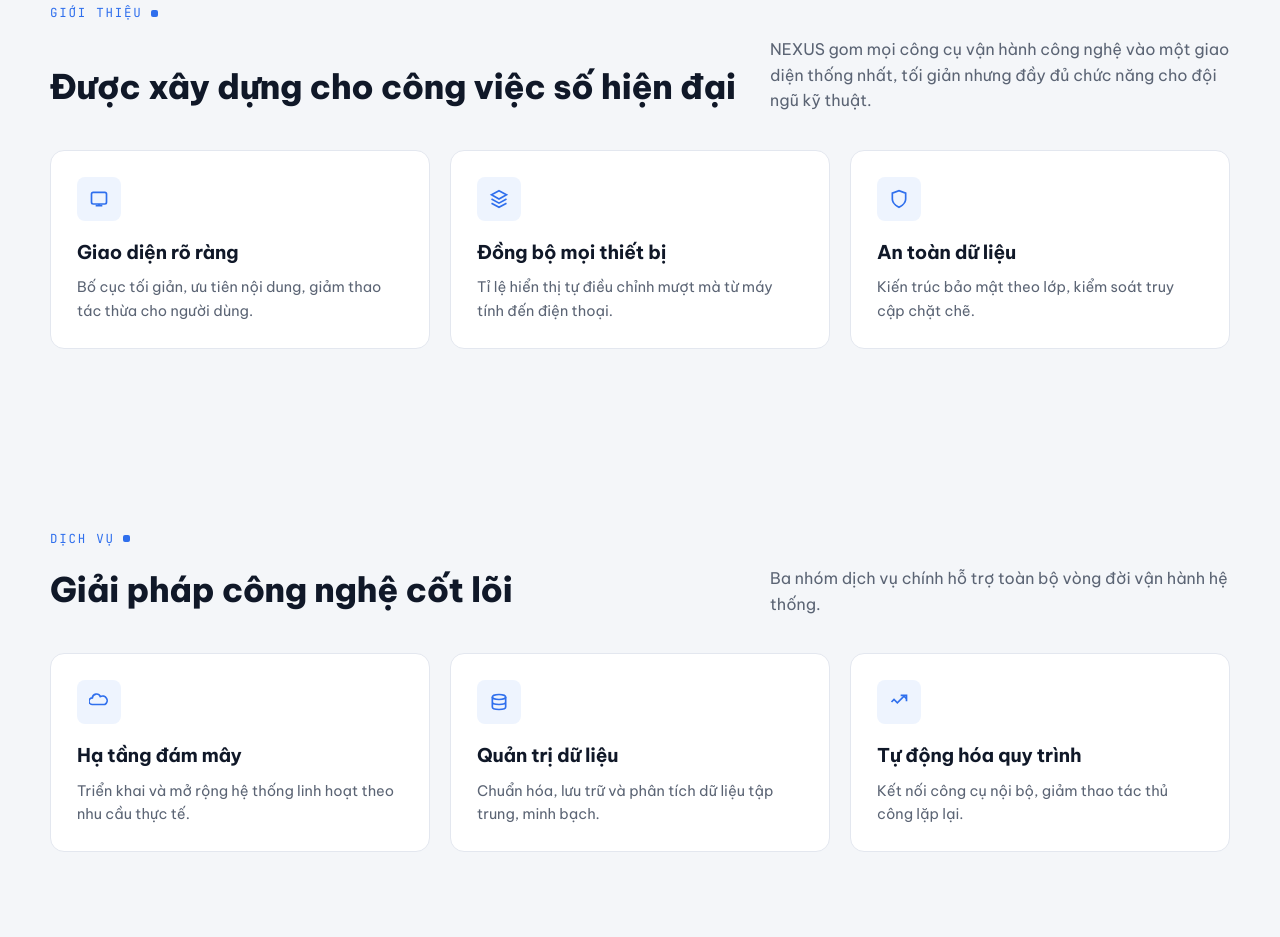
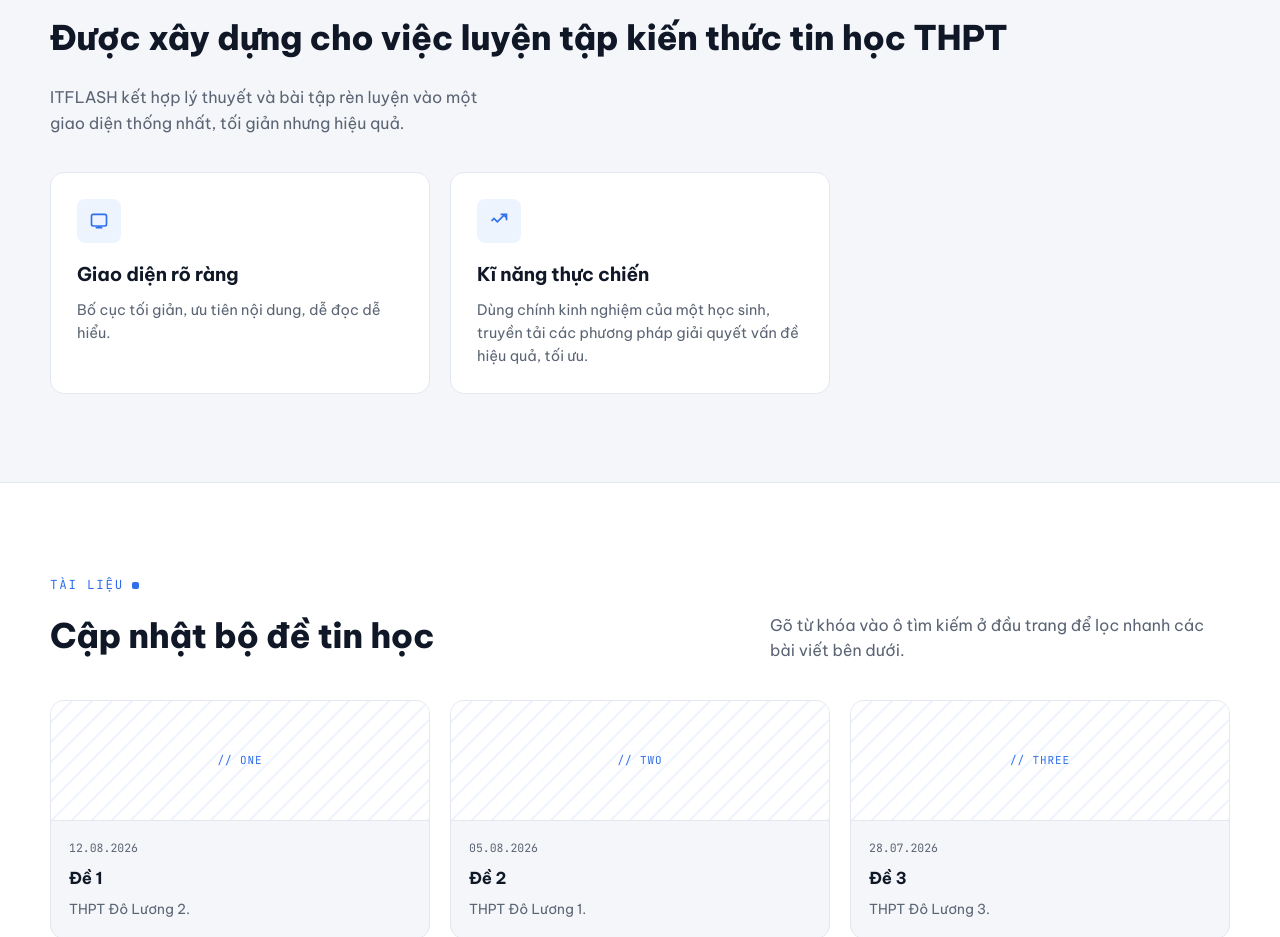
Before and after one commit to tnam17785/OnLuyenHSGTinHoc, a plain HTML site: page index.html in a window 1280 px wide. Shown: the part 664-1601 px from the top of the page. Drawn offline with Linux system fonts and the light colour scheme.

Commit message:
Update index.html

```diff
--- a/index.html
+++ b/index.html
@@ -24,8 +24,7 @@
       <nav class="main-nav">
         <a href="#trang-chu">Trang chủ</a>
         <a href="#gioi-thieu">Giới thiệu</a>
-        <a href="#dich-vu">Dịch vụ</a>
-        <a href="#tin-tuc">Tin tức</a>
+        <a href="#tai-lieu">Tài liệu</a>
         <a href="#lien-he">Liên hệ</a>
       </nav>
 
@@ -46,10 +45,10 @@
   <div class="hero-inner">
     <div>
       <div class="eyebrow">Hệ thống kiến thức</div>
-      <h1>Kết nối dữ liệu,<br>kiến tạo tương lai số.</h1>
-      <p class="lead">Nền tảng công nghệ giúp tổ chức của bạn số hóa quy trình, khai thác dữ liệu và vận hành thông minh hơn — gọn nhẹ, rõ ràng, dễ mở rộng.</p>
+      <h1>Tin học THPT,<br>kỹ năng lập trình.</h1>
+      <p class="lead">Nền tảng vững chắc giúp học sinh có thêm kiến thức tin học thi đấu — rõ ràng, dễ hiểu.</p>
       <div class="hero-actions">
-        <a href="#dich-vu" class="btn btn-primary">Khám phá dịch vụ</a>
+        <a href="khampha.html">Khám phá</a>
         <a href="#gioi-thieu" class="btn btn-outline">Tìm hiểu thêm</a>
       </div>
     </div>
@@ -60,86 +59,54 @@
   <div class="wrap">
     <div class="eyebrow">Giới thiệu</div>
     <div class="section-head">
-      <h2>Được xây dựng cho công việc số hiện đại</h2>
-      <p>NEXUS gom mọi công cụ vận hành công nghệ vào một giao diện thống nhất, tối giản nhưng đầy đủ chức năng cho đội ngũ kỹ thuật.</p>
+      <h2>Được xây dựng cho việc luyện tập kiến thức tin học THPT</h2>
+      <p>ITFLASH kết hợp lý thuyết và bài tập rèn luyện vào một giao diện thống nhất, tối giản nhưng hiệu quả.</p>
     </div>
     <div class="card-grid">
       <div class="card">
         <div class="card-icon"><svg width="20" height="20" viewBox="0 0 24 24" fill="none" stroke="currentColor" stroke-width="2"><rect x="3" y="4" width="18" height="14" rx="2"/><path d="M8 20h8M12 18v2"/></svg></div>
         <h3>Giao diện rõ ràng</h3>
-        <p>Bố cục tối giản, ưu tiên nội dung, giảm thao tác thừa cho người dùng.</p>
+        <p>Bố cục tối giản, ưu tiên nội dung, dễ đọc dễ hiểu.</p>
       </div>
       <div class="card">
-        <div class="card-icon"><svg width="20" height="20" viewBox="0 0 24 24" fill="none" stroke="currentColor" stroke-width="2"><path d="M12 2l9 5-9 5-9-5 9-5z"/><path d="M3 12l9 5 9-5M3 17l9 5 9-5"/></svg></div>
-        <h3>Đồng bộ mọi thiết bị</h3>
-        <p>Tỉ lệ hiển thị tự điều chỉnh mượt mà từ máy tính đến điện thoại.</p>
-      </div>
-      <div class="card">
-        <div class="card-icon"><svg width="20" height="20" viewBox="0 0 24 24" fill="none" stroke="currentColor" stroke-width="2"><path d="M12 22s8-4 8-10V5l-8-3-8 3v7c0 6 8 10 8 10z"/></svg></div>
-        <h3>An toàn dữ liệu</h3>
-        <p>Kiến trúc bảo mật theo lớp, kiểm soát truy cập chặt chẽ.</p>
+        <div class="card-icon"><svg width="20" height="20" viewBox="0 0 24 24" fill="none" stroke="currentColor" stroke-width="2"><path d="M3 12l3-3 4 4 8-8 3 3"/><path d="M14 4h7v7"/></svg></div>
+        <h3>Kĩ năng thực chiến</h3>
+        <p>Dùng chính kinh nghiệm của một học sinh, truyền tải các phương pháp giải quyết vấn đề hiệu quả, tối ưu.</p>
       </div>
     </div>
   </div>
 </section>
 
-<section id="dich-vu">
+<section class="news" id="tai-lieu">
   <div class="wrap">
-    <div class="eyebrow">Dịch vụ</div>
+    <div class="eyebrow">Tài liệu</div>
     <div class="section-head">
-      <h2>Giải pháp công nghệ cốt lõi</h2>
-      <p>Ba nhóm dịch vụ chính hỗ trợ toàn bộ vòng đời vận hành hệ thống.</p>
-    </div>
-    <div class="card-grid">
-      <div class="card">
-        <div class="card-icon"><svg width="20" height="20" viewBox="0 0 24 24" fill="none" stroke="currentColor" stroke-width="2"><path d="M4 15a4 4 0 010-8 5 5 0 019.6-1.5A4.5 4.5 0 0119 15H4z"/></svg></div>
-        <h3>Hạ tầng đám mây</h3>
-        <p>Triển khai và mở rộng hệ thống linh hoạt theo nhu cầu thực tế.</p>
-      </div>
-      <div class="card">
-        <div class="card-icon"><svg width="20" height="20" viewBox="0 0 24 24" fill="none" stroke="currentColor" stroke-width="2"><ellipse cx="12" cy="6" rx="8" ry="3"/><path d="M4 6v6c0 1.7 3.6 3 8 3s8-1.3 8-3V6M4 12v6c0 1.7 3.6 3 8 3s8-1.3 8-3v-6"/></svg></div>
-        <h3>Quản trị dữ liệu</h3>
-        <p>Chuẩn hóa, lưu trữ và phân tích dữ liệu tập trung, minh bạch.</p>
-      </div>
-      <div class="card">
-        <div class="card-icon"><svg width="20" height="20" viewBox="0 0 24 24" fill="none" stroke="currentColor" stroke-width="2"><path d="M3 12l3-3 4 4 8-8 3 3"/><path d="M14 4h7v7"/></svg></div>
-        <h3>Tự động hóa quy trình</h3>
-        <p>Kết nối công cụ nội bộ, giảm thao tác thủ công lặp lại.</p>
-      </div>
-    </div>
-  </div>
-</section>
-
-<section class="news" id="tin-tuc">
-  <div class="wrap">
-    <div class="eyebrow">Tin tức</div>
-    <div class="section-head">
-      <h2>Cập nhật công nghệ</h2>
+      <h2>Cập nhật bộ đề tin học</h2>
       <p>Gõ từ khóa vào ô tìm kiếm ở đầu trang để lọc nhanh các bài viết bên dưới.</p>
     </div>
     <div class="news-grid" id="newsGrid">
-      <a class="news-card" href="#" data-title="Hạ tầng đám mây thế hệ mới">
-        <div class="news-thumb">// CLOUD</div>
+      <a class="news-card" href="#" data-title="#">
+        <div class="news-thumb">// ONE</div>
         <div class="news-body">
           <div class="news-date">12.08.2026</div>
-          <h3>Hạ tầng đám mây thế hệ mới</h3>
-          <p>Tối ưu chi phí vận hành với kiến trúc phân tán linh hoạt.</p>
+          <h3>Đề 1</h3>
+          <p>THPT Đô Lương 2.</p>
         </div>
       </a>
-      <a class="news-card" href="#" data-title="Bảo mật dữ liệu doanh nghiệp">
-        <div class="news-thumb">// SECURITY</div>
+      <a class="news-card" href="#" data-title="#">
+        <div class="news-thumb">// TWO</div>
         <div class="news-body">
           <div class="news-date">05.08.2026</div>
-          <h3>Bảo mật dữ liệu doanh nghiệp</h3>
-          <p>Các nguyên tắc kiểm soát truy cập tối thiểu cần biết.</p>
+          <h3>Đề 2</h3>
+          <p>THPT Đô Lương 1.</p>
         </div>
       </a>
-      <a class="news-card" href="#" data-title="Tự động hóa quy trình vận hành">
-        <div class="news-thumb">// AUTOMATE</div>
+      <a class="news-card" href="#" data-title="#">
+        <div class="news-thumb">// THREE</div>
         <div class="news-body">
           <div class="news-date">28.07.2026</div>
-          <h3>Tự động hóa quy trình vận hành</h3>
-          <p>Giảm 40% thao tác thủ công nhờ kết nối hệ thống hợp lý.</p>
+          <h3>Đề 3</h3>
+          <p>THPT Đô Lương 3.</p>
         </div>
       </a>
     </div>
@@ -183,7 +150,7 @@
 
 <footer>
   <div class="footer-inner">
-    <p>© 2026 ITLFASH. Khoa học kĩ thuật tương lai.</p>
+    <p>© 2026 ITLFASH. Khoa học kĩ thuật.</p>
     <p>- Hoàng Nam -</p>
   </div>
 </footer>
```
